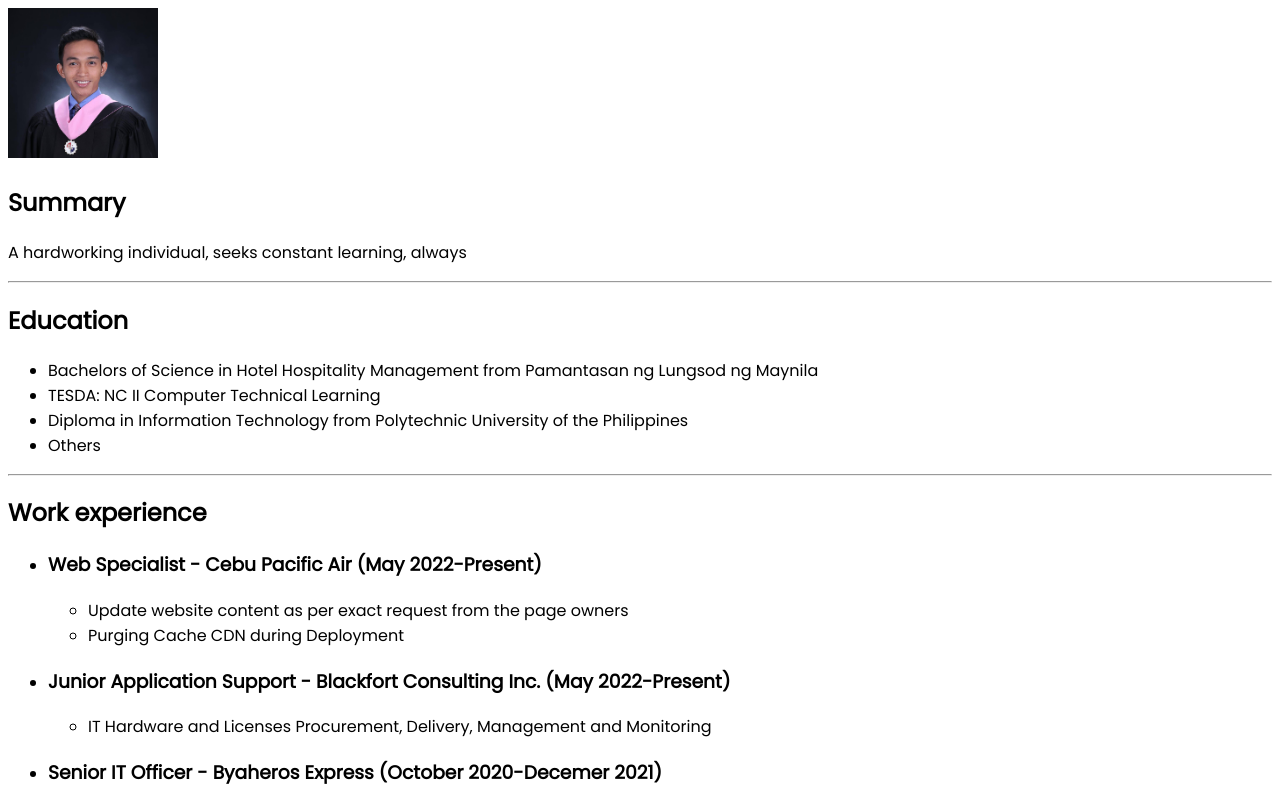
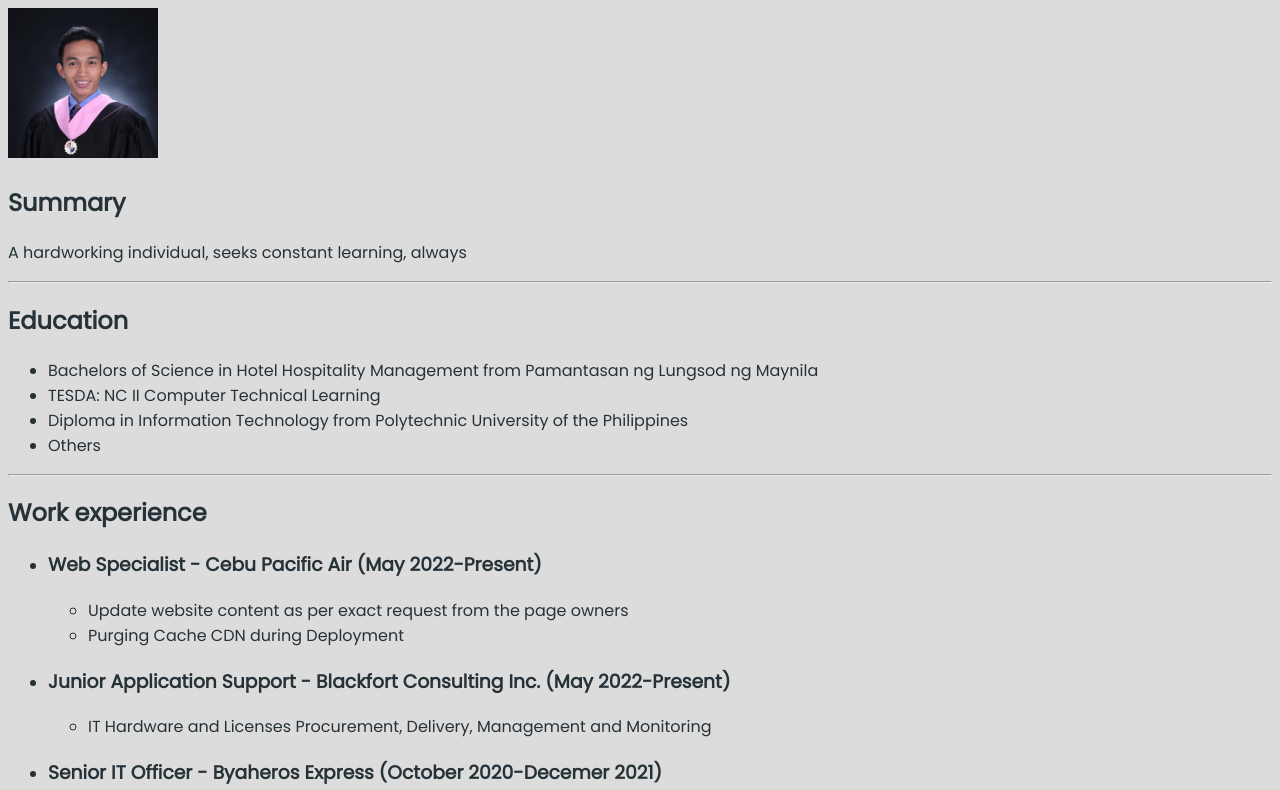
Before and after one commit to elarjohn1900/resume, a plain HTML site: page index.html in a window 1280 px wide. Shown: the part 83-873 px from the top of the page. Drawn offline with Linux system fonts and the light colour scheme.

Commit message:
Update index add background color and text color.html

```diff
--- a/index.html
+++ b/index.html
@@ -10,6 +10,8 @@
     <style>
         * {
             font-family: 'Poppins', sans-serif;
+            background-color:gainsboro;
+            color: #263238;
         }
     </style>
 </head>
```
